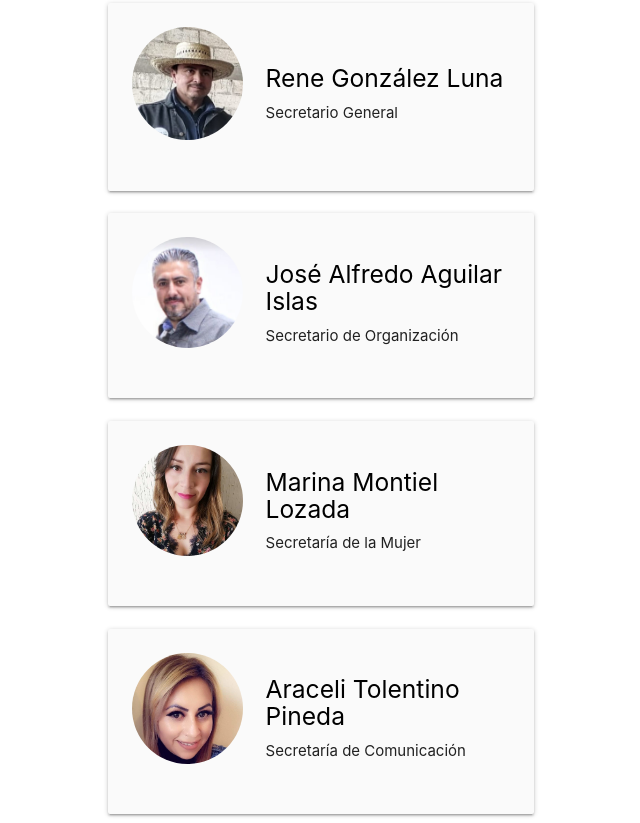
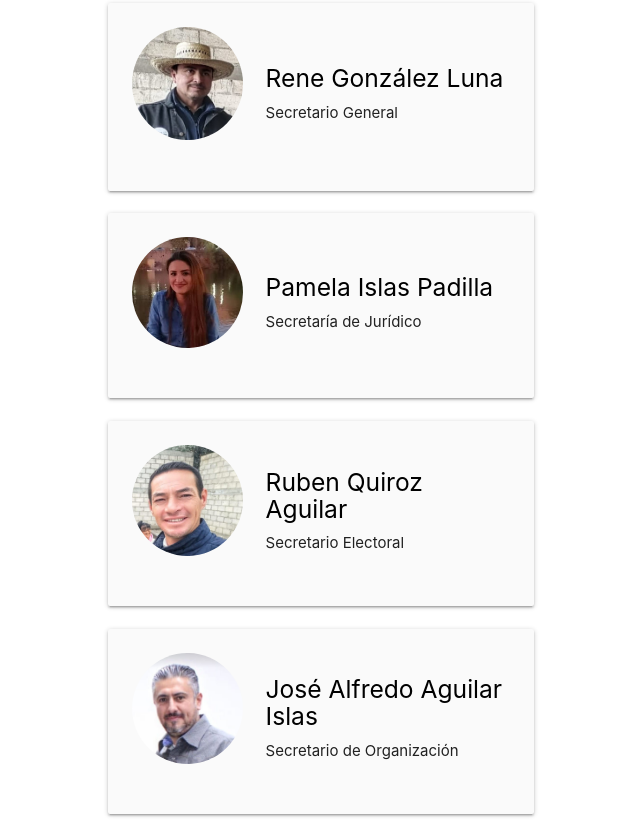
Before and after one commit to eamarquezh/benemerito, a plain HTML site: page index.html in a window 1280 px wide. Shown: the part 1977-2800 px from the top of the page, without its empty margins (319-959 px from the left). Drawn offline with Linux system fonts and the light colour scheme.

Commit message:
modificacion de equipo

```diff
--- a/index.html
+++ b/index.html
@@ -125,11 +125,13 @@
                       {"foto":"media/perfil_mary.jpg","nombre":"Mary Cruz Padilla Chávez","cargo":"Presidenta"},
                       {"foto":"media/perfil_luis.jpg","nombre":"Luis Pacheco Padilla","cargo":"Vicepresidente"},
                       {"foto":"media/perfil_rene.jpg","nombre":"Rene González Luna","cargo":"Secretario General"},
+                      {"foto":"media/perfil_pamela.jpg","nombre":"Pamela Islas Padilla","cargo":"Secretaría de Jurídico"},
+                      {"foto":"media/perfil_ruben.jpg","nombre":"Ruben Quiroz Aguilar","cargo":"Secretario Electoral"},
                       {"foto":"media/perfil_jose.jpg","nombre":"José Alfredo Aguilar Islas","cargo":"Secretario de Organización"},
                       {"foto":"media/perfil_marina.jpg","nombre":"Marina Montiel Lozada","cargo":"Secretaría de la Mujer"},
+                      {"foto":"media/perfil_uriel.jpg","nombre":"Uriel Torres Padilla","cargo":"Secretarío Juvenil"},
                       {"foto":"media/perfil_araceli.jpg","nombre":"Araceli Tolentino Pineda","cargo":"Secretaría de Comunicación"},
-                      {"foto":"media/perfil_florentino.jpg","nombre":"Florentino Sánchez Ávila","cargo":"Secretario de Finanzas"},
-                      {"foto":"media/perfil_pamela.jpg","nombre":"Pamela Islas Padilla","cargo":"Secretaría de Jurídico"}
+                      {"foto":"media/perfil_florentino.jpg","nombre":"Florentino Sánchez Ávila","cargo":"Secretario de Finanzas"}
                     ]
 
         for (let i = 0; i < integrantes.length; i++) {
```
Also changed, not shown: media/perfil_electoral.jpg (deleted), media/perfil_ruben.jpg (added), media/perfil_uriel.jpg (added).
